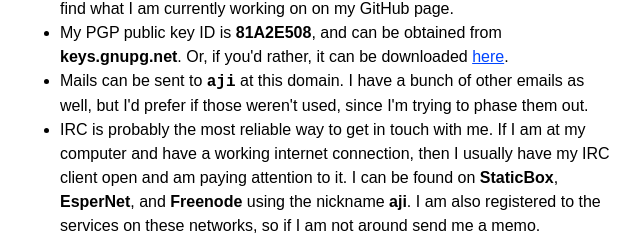
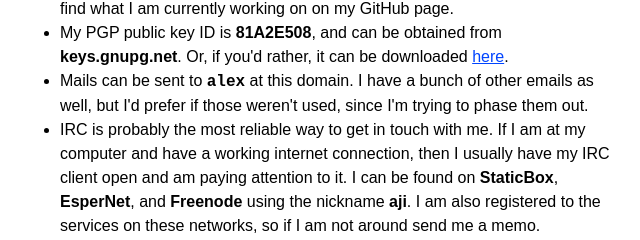
Before and after one commit to aji/ajitek.net, a plain HTML site: page index.html in a window 1280 px wide. Shown: the part 158-398 px from the top of the page, 320-960 px from the left. Drawn offline with Linux system fonts and the light colour scheme.

Commit message:
I forgot my own email address

```diff
--- a/index.html
+++ b/index.html
@@ -29,7 +29,7 @@
         <li>My PGP public key ID is <strong>81A2E508</strong>, and can be
           obtained from <strong>keys.gnupg.net</strong>. Or, if you'd rather,
           it can be downloaded <a href="0x81A2E508.asc">here</a>.</li>
-        <li>Mails can be sent to <strong><code>aji</code></strong> at this
+        <li>Mails can be sent to <strong><code>alex</code></strong> at this
           domain. I have a bunch of other emails as well, but I'd prefer if
           those weren't used, since I'm trying to phase them out.</li>
         <li>IRC is probably the most reliable way to get in touch
```
